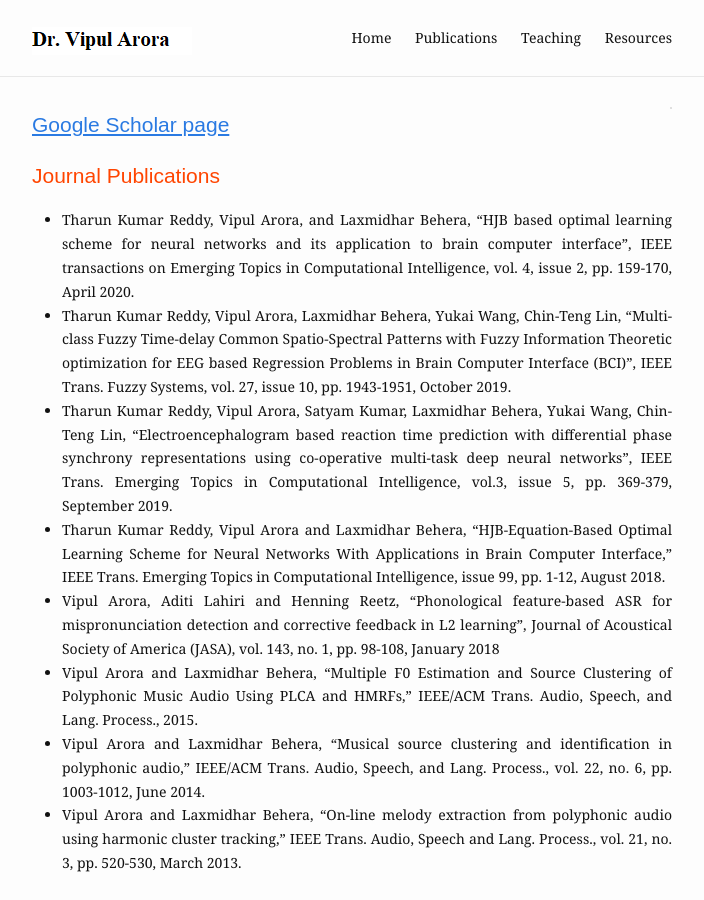
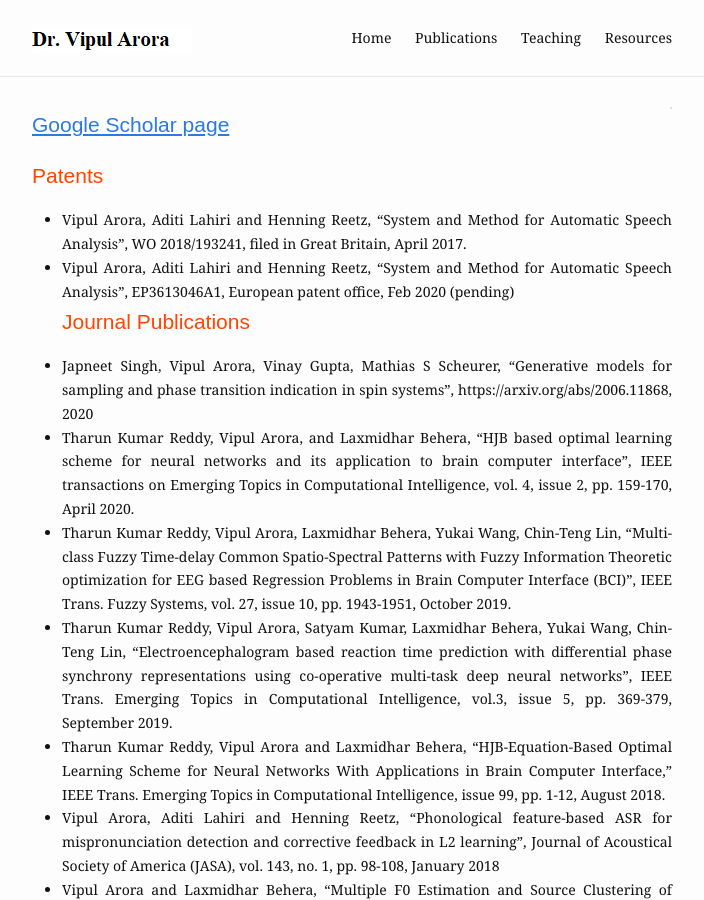
Before and after one commit to vipular/vipular.github.io, a Jekyll site: the page built from publications.md, in a window 1280 px wide and 900 px high. Shown: the whole window, without its empty margins (288-992 px from the left). Built offline with Jekyll 4.4.1, drawn with Linux system fonts in a browser that asks for light colours; some of the changed text lies outside the part shown.

Commit message:
Update publications.md

```diff
--- a/publications.md
+++ b/publications.md
@@ -4,7 +4,11 @@ title: Publications
 slug: /publications
 ---
 ## [<ins>Google Scholar page</ins>](https://scholar.google.co.uk/citations?user=SC9YYPAAAAAJ&amp;hl=en)
+## <span style="color:orangered">Patents</span>
+* Vipul Arora, Aditi Lahiri and Henning Reetz, "System and Method for Automatic Speech Analysis", WO 2018/193241, filed in Great Britain, April 2017.
+* Vipul Arora, Aditi Lahiri and Henning Reetz, "System and Method for Automatic Speech Analysis", EP3613046A1, European patent office, Feb 2020 (pending)
 ## <span style="color: orangered">Journal Publications</span>
+* Japneet Singh, Vipul Arora, Vinay Gupta, Mathias S Scheurer, "Generative models for sampling and phase transition indication in spin systems", https://arxiv.org/abs/2006.11868, 2020
 * Tharun Kumar Reddy, Vipul Arora, and Laxmidhar Behera, "HJB based optimal learning scheme for neural networks and its application to brain computer interface", IEEE transactions on Emerging Topics in Computational Intelligence, vol. 4, issue 2, pp. 159-170, April 2020.
 * Tharun Kumar Reddy, Vipul Arora, Laxmidhar Behera, Yukai Wang, Chin-Teng Lin, "Multi-class Fuzzy Time-delay Common Spatio-Spectral Patterns with Fuzzy Information Theoretic optimization for EEG based Regression Problems in Brain Computer Interface (BCI)", IEEE Trans. Fuzzy Systems, vol. 27, issue 10, pp. 1943-1951, October 2019.
 * Tharun Kumar Reddy, Vipul Arora, Satyam Kumar, Laxmidhar Behera, Yukai Wang, Chin-Teng Lin, "Electroencephalogram based reaction time prediction with differential phase synchrony representations using co-operative multi-task deep neural networks", IEEE Trans. Emerging Topics in Computational Intelligence, vol.3, issue 5, pp. 369-379, September 2019.
@@ -34,8 +38,8 @@ slug: /publications
 * Pawan Goyal, Vipul Arora and Laxmidhar Behera, "Analysis of Sanskrit Text: Parsing and Semantic Relations," Sanskrit Computational Linguistics: Revised Selected and Invited Papers, Springer-Verlag, pp 200 - 218, 2009.
 * Pawan Goyal, Vipul Arora, Laxmidhar Behera and Martin McGinnity, "Tagging of Text with Emotion for Emotional Speech Synthesis," in Proc. Information Technology and Telecommunications Conf., GMIT, Galway, pp 111-118, 2008.
 
-## <span style="color:orangered">Patents</span>
-* Aditi Lahiri, Henning Reetz and Vipul Arora, "System and Method for Automatic Speech Analysis", filed in Great Britain, April 2017.
+
+
 
 ## <span style="color:orangered">Other Publications</span>
 * Vipul Arora, Laxmidhar Behera and Ajay Pratap Yadav, "Optimal Convergence Rate in Feed Forward Neural Networks using HJB Equation", arXiv preprint, arXiv:1504.07278 (2015).
```
